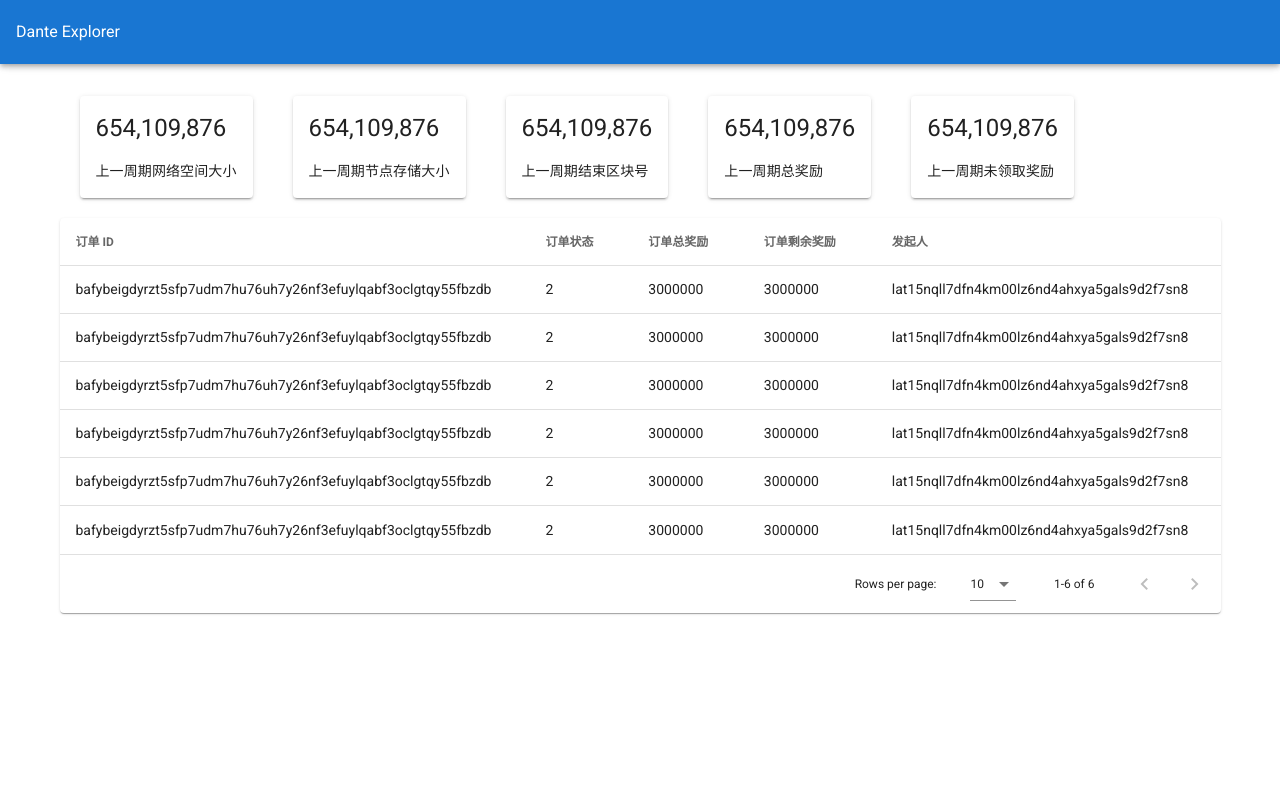
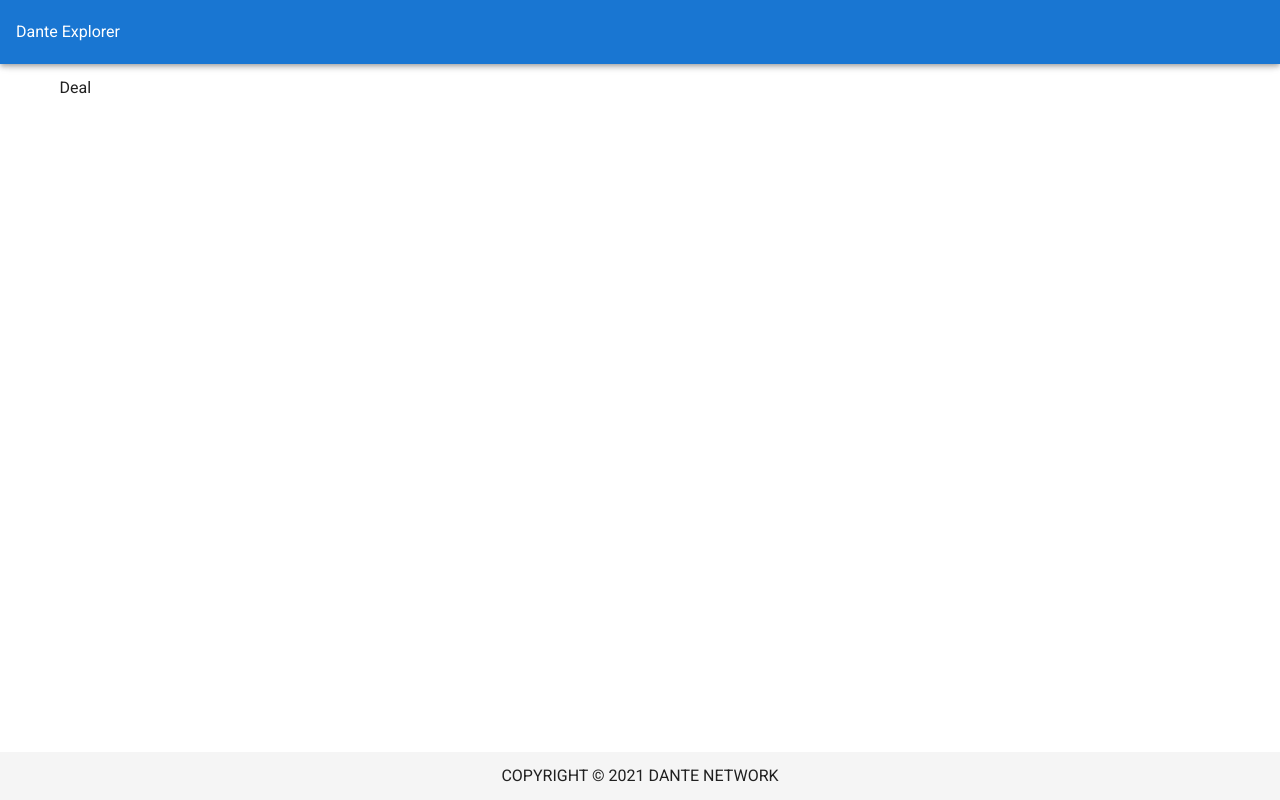
Before and after one commit to dantenetwork/dante-explorer, a Vue app: page /#/deal/1 in a window 1280 px wide. Before the commit this address led to /#/home. Built offline with nearby package versions, Linux system fonts and the light colour scheme.

Commit message:
add vue-router

```diff
--- a/package.json
+++ b/package.json
@@ -10,6 +10,7 @@
   "dependencies": {
     "core-js": "^3.6.5",
     "vue": "^2.6.11",
+    "vue-router": "^3.5.2",
     "vuetify": "^2.4.0"
   },
   "devDependencies": {
--- a/src/App.vue
+++ b/src/App.vue
@@ -1,19 +1,21 @@
 <template>
   <v-app>
-    <v-app-bar app color="primary" dark> Dante Explorer</v-app-bar>
+    <router-link to="/">
+      <v-app-bar app color="primary" dark> Dante Explorer </v-app-bar>
+    </router-link>
     <v-main>
-      <Home />
+      <router-view></router-view>
     </v-main>
+    <v-footer padless>
+      <v-col class="text-center" cols="12">
+        COPYRIGHT © 2021 DANTE NETWORK
+      </v-col>
+    </v-footer>
   </v-app>
 </template>
 
 <script>
-import Home from "./components/Home";
-
 export default {
   name: "App",
-  components: {
-    Home,
-  },
 };
 </script>
--- /dev/null
+++ b/src/components/Deal.vue
@@ -0,0 +1,24 @@
+<template>
+  <v-container>Deal </v-container>
+</template>
+
+
+<script>
+export default {
+  name: "Deal",
+  data: () => ({}),
+  created() {
+    console.log(this.$route.params.dealId);
+    this.fetchData(this.$route.params.dealId);
+  },
+  methods: {
+    fetchData() {
+      this.error = this.post = null;
+      this.loading = true;
+    },
+    handleClick(value) {
+      console.log(value);
+    },
+  },
+};
+</script>
--- a/src/components/Home.vue
+++ b/src/components/Home.vue
@@ -107,8 +107,8 @@ export default {
     ],
   }),
   methods: {
-    handleClick(value) {
-      console.log(value);
+    handleClick(deal) {
+      this.$router.push({ name: "deal", params: { dealId: deal.cid } });
     },
   },
 };
--- /dev/null
+++ b/src/components/Provider.vue
@@ -0,0 +1,24 @@
+<template>
+  <v-container>Provider </v-container>
+</template>
+
+
+<script>
+export default {
+  name: "Deal",
+  data: () => ({}),
+  created() {
+    console.log(this.$route.params.providerPublickKey);
+    this.fetchData(this.$route.params.providerPublickKey);
+  },
+  methods: {
+    fetchData() {
+      this.error = this.post = null;
+      this.loading = true;
+    },
+    handleClick(value) {
+      console.log(value);
+    },
+  },
+};
+</script>
--- a/src/main.js
+++ b/src/main.js
@@ -1,10 +1,9 @@
-import Vue from 'vue'
-import App from './App.vue'
-import vuetify from './plugins/vuetify'
+import Vue from 'vue';
 
-Vue.config.productionTip = false
+import App from './App.vue';
+import vuetify from './plugins/vuetify';
+import router from './router.js';
 
-new Vue({
-  vuetify,
-  render: h => h(App)
-}).$mount('#app')
+Vue.config.productionTip = false;
+
+new Vue({vuetify, router, render: h => h(App)}).$mount('#app');
--- /dev/null
+++ b/src/router.js
@@ -0,0 +1,20 @@
+
+import Vue from 'vue';
+import VueRouter from 'vue-router';
+
+import deal from './components/Deal.vue';
+import home from './components/Home.vue';
+import provider from './components/Provider.vue';
+
+Vue.use(VueRouter);
+
+const routes = [
+  {path: '/home', component: home, name: 'home'},
+  {path: '/deal/:dealId', component: deal, name: 'deal'},
+  {path: '/provider/:providerPublicKey', component: provider, name: 'provider'},
+  {path: '', redirect: 'home'}
+];
+
+const router = new VueRouter({routes});
+
+export default router
```
Also changed, not shown: 1 other file (tests, documents, lock files or other folders).
